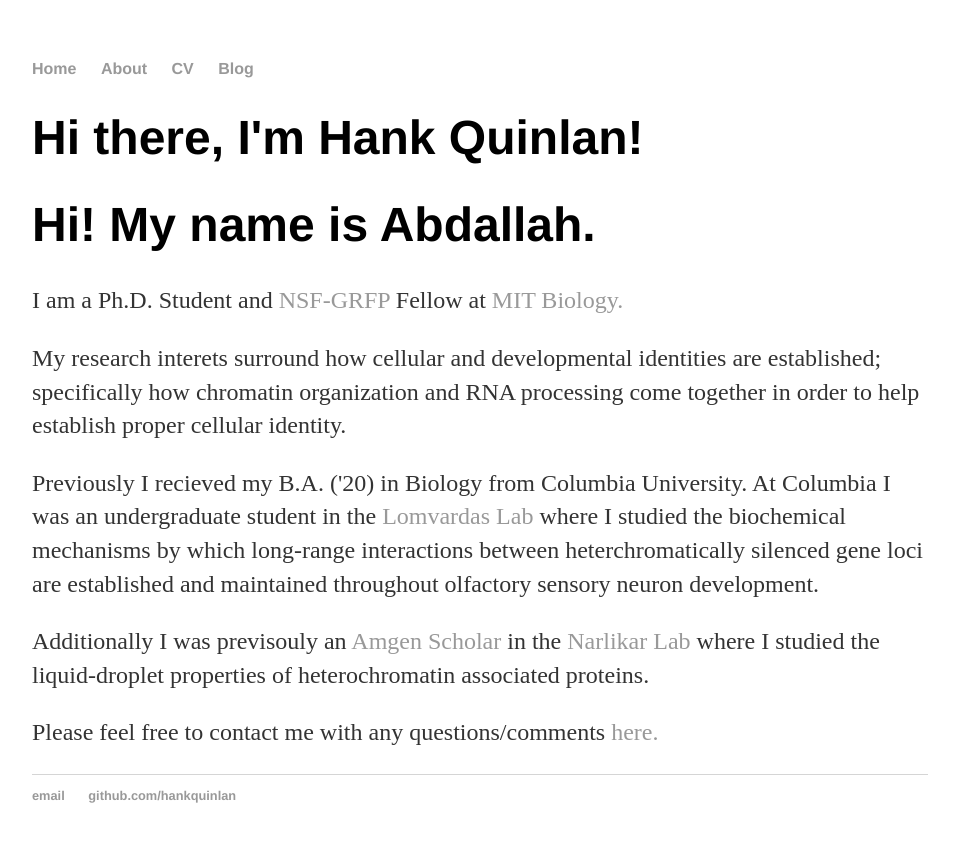
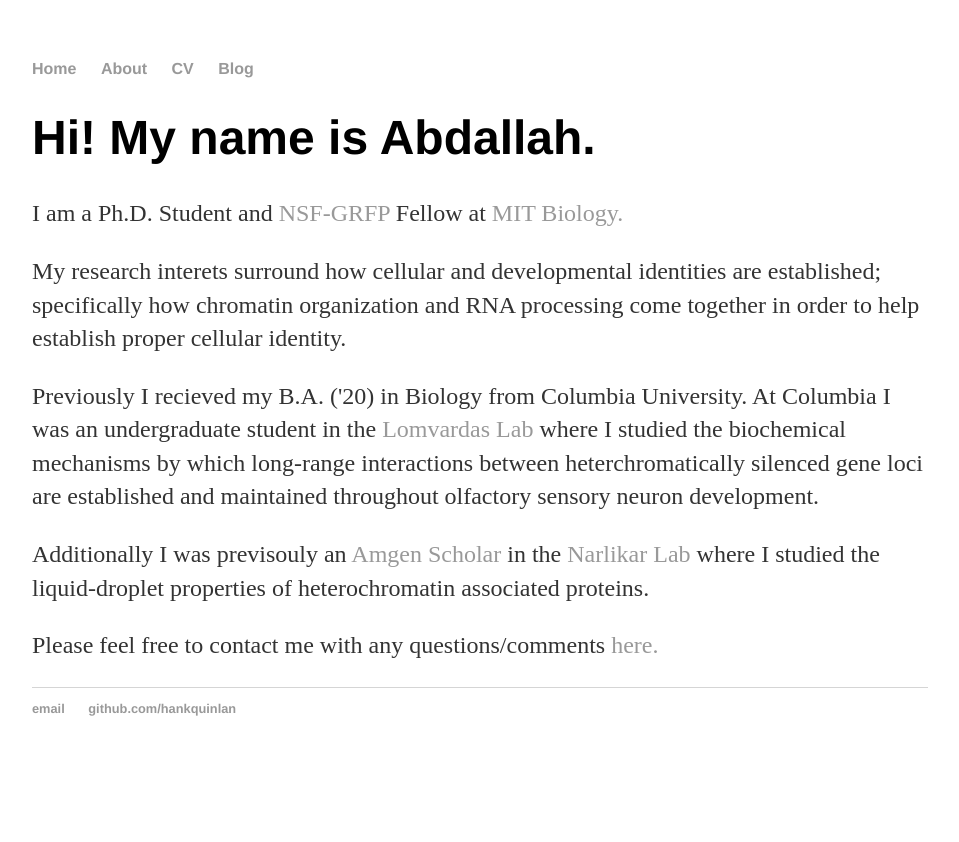
Before and after one commit to amohamed98/amohamed98.github.io, a Jekyll site: the page built from index.html, in a window 1280 px wide. Shown: the top 842 px of the page, without its empty margins (160-1119 px from the left). Built offline with Jekyll 4.4.1, drawn with Linux system fonts in a browser that asks for light colours.

Commit message:
Update index.html

```diff
--- a/index.html
+++ b/index.html
@@ -3,7 +3,6 @@ layout: default
 title: Abdallah Mohamed
 ---
 <div class="blurb">
-	<h1>Hi there, I'm Hank Quinlan!</h1>
 	<h1>Hi! My name is Abdallah.</h1>
 				<p>I am a Ph.D. Student and <a href="https://www.nsfgrfp.org/">NSF-GRFP</a> Fellow at <a href="https://biology.mit.edu/graduate/">MIT Biology.</a> </p>
 				<p>My research interets surround how cellular and developmental identities are established; specifically how chromatin organization and RNA processing
```
